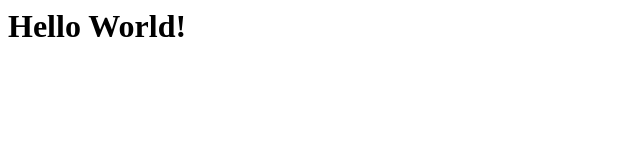
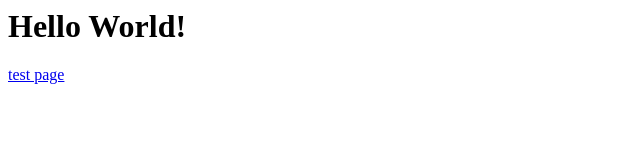
Before and after one commit to milan338/CryptoWear, a plain HTML site: page index.html in a window 1280 px wide. Shown: the full height of the page, 0-640 px from the left. Drawn offline with Linux system fonts and the light colour scheme.

Commit message:
Update index.html

```diff
--- a/index.html
+++ b/index.html
@@ -1 +1,2 @@
 <h1>Hello World!</h1>
+<a href="test.html">test page</a>
```
